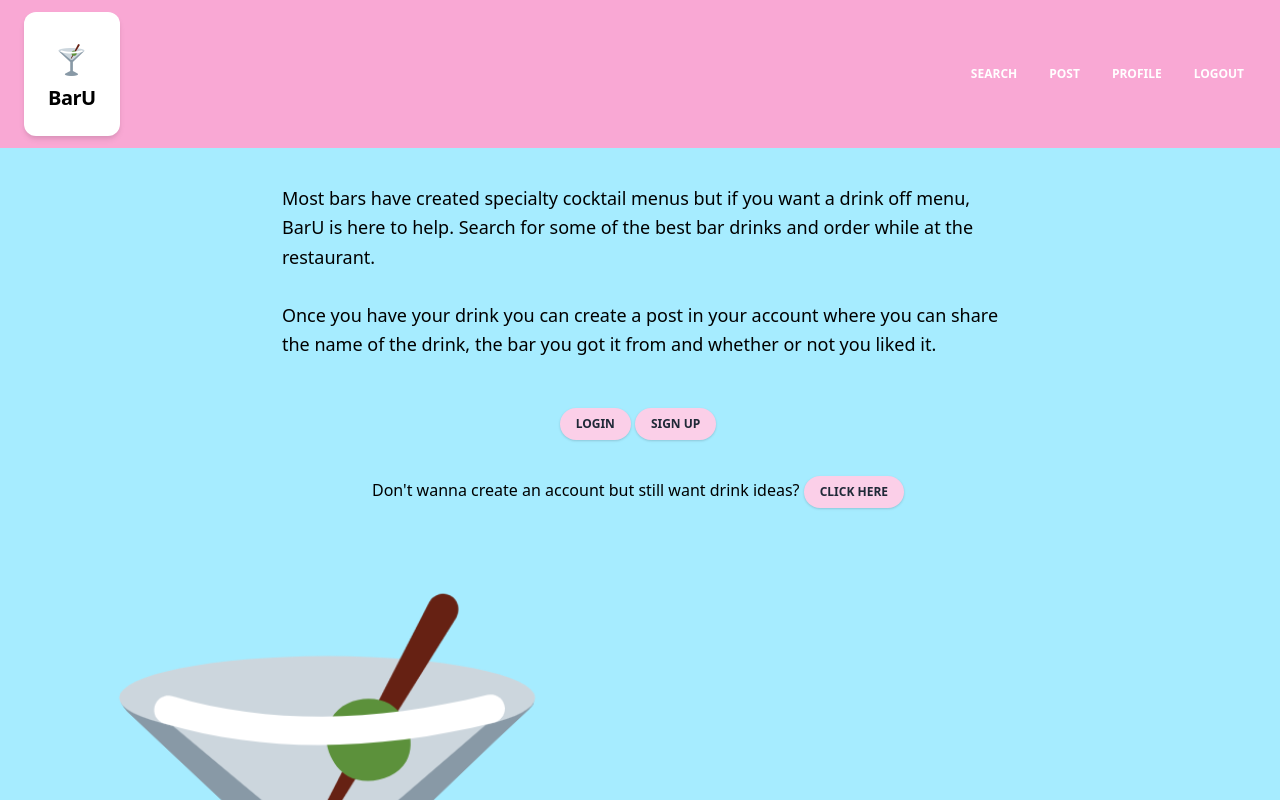
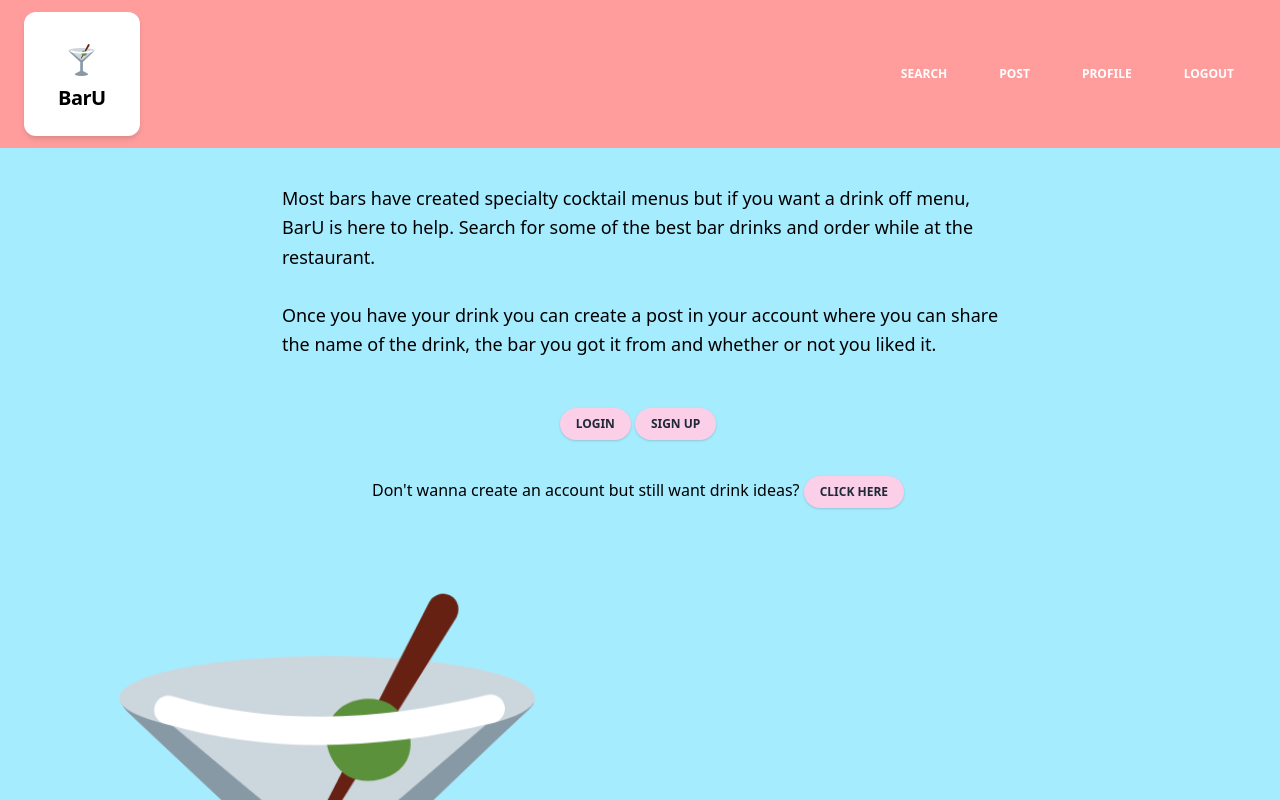
Before and after one commit to UseTheHill/BarU, a React (Create React App) app in the folder client/: page / in a window 1280 px wide. Shown: the top 800 px of the page. Built offline with nearby package versions, Linux system fonts and the light colour scheme; no server answers.

Commit message:
working on tailwind, didn't get anywhere

```diff
--- a/client/public/index.html
+++ b/client/public/index.html
@@ -11,6 +11,7 @@
       rel="stylesheet"
       href="https://unpkg.com/tailwindcss@^1.0/dist/tailwind.min.css"
     />
+
     <link rel="apple-touch-icon" sizes="180x180" href="/apple-touch-icon.png" />
     <link rel="icon" type="image/png" sizes="32x32" href="/favicon-32x32.png" />
     <link rel="icon" type="image/png" sizes="16x16" href="/favicon-16x16.png" />
--- a/client/src/App.js
+++ b/client/src/App.js
@@ -9,7 +9,7 @@ import ProfilePage from "./pages/ProfilePage/index";
 import SearchPage from "./pages/SearchPage/index";
 import LoginForm from "./pages/LoginForm/LoginForm";
 import Nav from "./components/Nav/index";
-// import "tailwindcss/tailwind.css";
+import "tailwindcss/tailwind.css";
 // import anime from 'animejs/lib/anime.es.js';
 
 function App() {
--- a/client/src/components/Nav/index.js
+++ b/client/src/components/Nav/index.js
@@ -1,15 +1,15 @@
-//import React from "react";
+import React from "react";
 import { Link } from "react-router-dom";
 import "./style.css";
 import logo from "../../BarU-logo-2.png";
-//import 'bootstrap/dist/css/bootstrap.min.css';
+// import 'bootstrap/dist/css/bootstrap.min.css';
 
-import React, { Component } from "react";
+// import React, { Component } from "react";
 export default function Nav({ fixed }) {
   const [navbarOpen, setNavbarOpen] = React.useState(false);
   return (
     <>
-      <nav className="relative flex flex-wrap items-center justify-between px-2 py-3 bg-pink-300 mb-3">
+      <nav id="navbarcss" className="nav-box relative flex flex-wrap items-center justify-between px-2 py-3 bg-pink-300 mb-3">
         <div className="container px-4 mx-auto flex flex-wrap items-center justify-between">
           {
             // Nav Bar Logo
@@ -55,7 +55,7 @@ export default function Nav({ fixed }) {
               // Navbar Links/////////////////////////////
             }
 
-            <ul className="flex flex-col lg:flex-row list-none lg:ml-auto">
+            <ul className=" flex flex-col lg:flex-row list-none lg:ml-auto">
               {
                 // Search Link /////////
               }
--- a/client/src/components/Nav/style.css
+++ b/client/src/components/Nav/style.css
@@ -3,6 +3,11 @@ nav.navbar.navbar-default {
 }
 .nav-info {
   height: 100%;
+  color: black;
+}
+
+#navbarcss {
+  background-color: #FF9D9D;
 }
 
 .nav-box a {
--- a/client/src/index.css
+++ b/client/src/index.css
@@ -5,8 +5,6 @@ body {
   background-color: #a6ecff;
 }
 
-
-
 @tailwind base;
 @tailwind components;
 @tailwind utilities;
```
